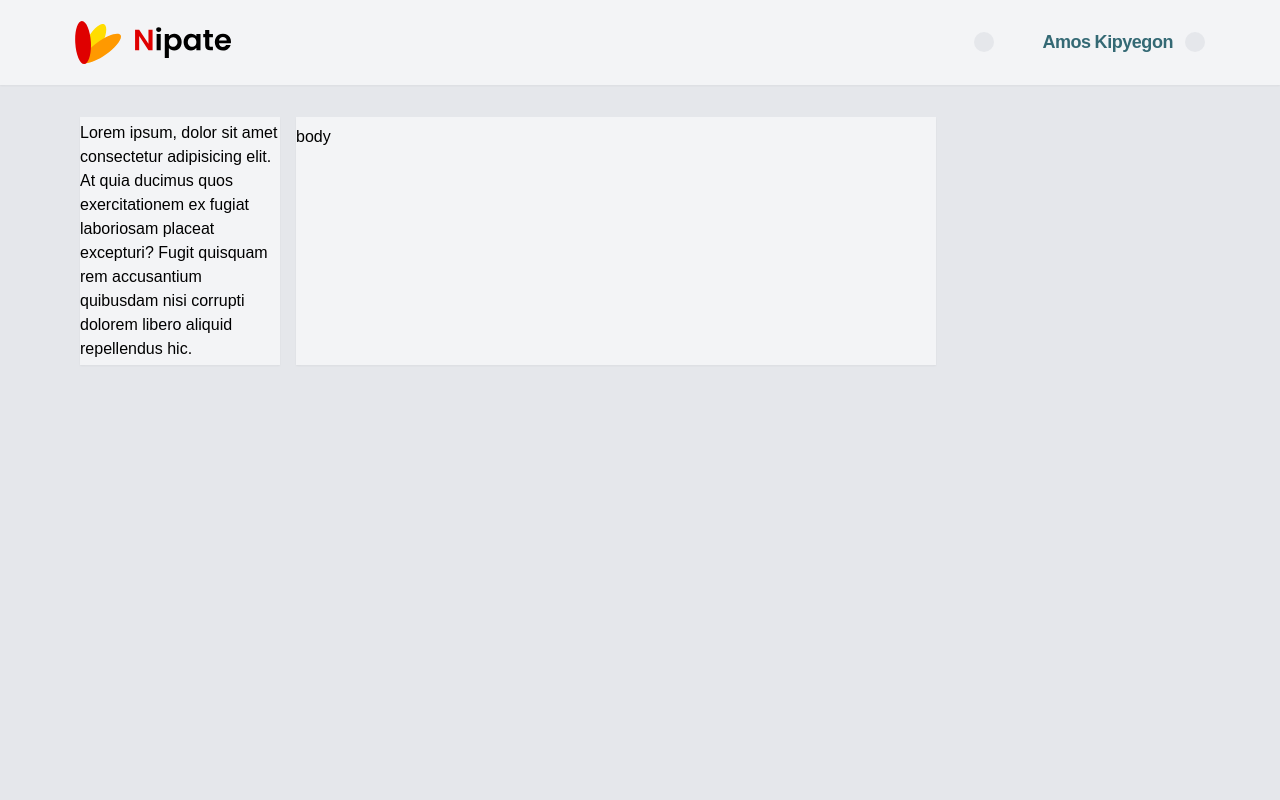
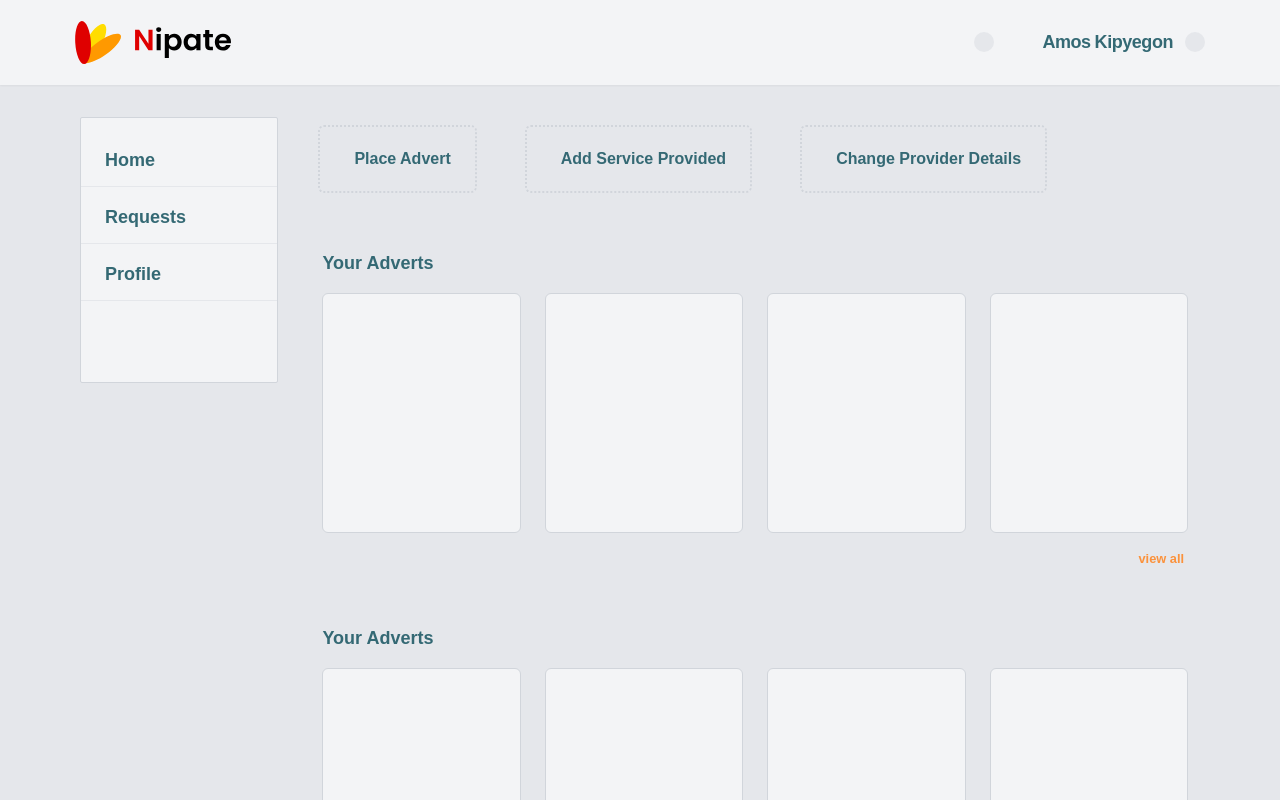
Before and after one commit to Amos-Ditto/NipateWebapp, a Vue app: page /account/me in a window 1280 px wide. Shown: the top 800 px of the page. Built offline with nearby package versions, Linux system fonts and the light colour scheme.

Commit message:
chore: Update Account view Design

```diff
--- a/src/App.vue
+++ b/src/App.vue
@@ -28,7 +28,7 @@ body {
   -webkit-text-size-adjust: 100%;
   -webkit-touch-callout: none;
   -webkit-tap-highlight-color: transparent;
-  @apply bg-gray-200;
+  @apply bg-gray-200 text-[#346974];
 }
 
 .fade-enter-active,
--- /dev/null
+++ b/src/components/Layouts/ProviderAccountNav.vue
@@ -0,0 +1,30 @@
+<template>
+    <div class="top-bar-nav w-full flex flex-row items-center gap-x-12 px-2">
+        <router-link :to="{ name: 'User' }">
+            <div class="i-mdi-plus text-2xl"></div>
+            <span>Place Advert</span>
+        </router-link>
+        <router-link :to="{ name: 'User' }">
+            <div class="i-mdi-plus text-2xl"></div>
+            <span>Add Service Provided</span>
+        </router-link>
+        <router-link :to="{ name: 'User' }">
+            <div class="i-mdi-cog text-2xl"></div>
+            <span>Change Provider Details</span>
+        </router-link>
+    </div>
+</template>
+
+<style scoped>
+
+.top-bar-nav a {
+    @apply py-5 px-6 border-dotted border-[2px] border-gray-300 rounded-md
+        flex flex-row gap-x-2.5 items-center text-[#346974] hover:shadow
+        hover:text-steelblue transition-all duration-300;
+}
+
+.top-bar-nav a span {
+    @apply text-base font-bold;
+}
+
+</style>
--- a/src/views/Account.vue
+++ b/src/views/Account.vue
@@ -1,12 +1,14 @@
 <script setup lang="ts">
 import AccountTopBar from '../components/Layouts/AccountTopBar.vue';
+import MainFooter from '../components/Layouts/MainFooter.vue';
 
 
 </script>
 
 <template>
     <main class="w-full flex flex-col">
-        <account-top-bar />
+        <account-top-bar class="sticky top-0 z-20" />
         <router-view ></router-view>
+        <main-footer />
     </main>
 </template>
--- a/src/views/Accounts/UserAccount.vue
+++ b/src/views/Accounts/UserAccount.vue
@@ -1,12 +1,72 @@
+<script setup lang="ts">
+import ProviderAccountNav from '../../components/Layouts/ProviderAccountNav.vue';
+
+
+</script>
 <template>
     <section class="w-full py-8 px-[8px] lg:px-[80px] transition-pad duration-300">
-        <div class="main-section w-full flex flex-row gap-x-4">
-            <nav class="side-bar w-[200px] py-1 bg-gray-100 shadow-sm">
-                Lorem ipsum, dolor sit amet consectetur adipisicing elit. At quia ducimus quos exercitationem ex fugiat laboriosam placeat excepturi? Fugit quisquam rem accusantium quibusdam nisi corrupti dolorem libero aliquid repellendus hic.
+        <div class="main-section w-full grid grid-cols-5 grid-rows-3 gap-x-8">
+            <nav class="side-bar col-span-1 py-4 bg-gray-100 flex flex-col rounded-sm border border-gray-300">
+                <ul class="w-full flex flex-col gap-y-1">
+                    <li>
+                        <router-link :to="{ name: 'User' }">
+                            <div class="i-mdi-home-outline text-2xl text-[#346974]"></div>
+                            <span class="text-lg font-bold text-[#346974]">Home</span>
+                        </router-link>
+                    </li>
+                    <li>
+                        <router-link :to="{ name: 'User' }">
+                            <div class="i-mdi-text-box text-2xl text-[#346974]"></div>
+                            <span class="text-lg font-bold text-[#346974]">Requests</span>
+                        </router-link>
+                    </li>
+                    <li>
+                        <router-link :to="{ name: 'User' }">
+                            <div class="i-mdi-account-outline text-2xl text-[#346974]"></div>
+                            <span class="text-lg font-bold text-[#346974]">Profile</span>
+                        </router-link>
+                    </li>
+                </ul>
             </nav>
-            <div class="body-section bg-gray-100 shadow-sm py-2 w-[50vw]">
-                body
+            <div class="body-section col-span-4 row-span-3 py-2 flex flex-col gap-y-4">
+                <!-- Body NavBar -->
+                <ProviderAccountNav />
+                <div class="w-full flex flex-col gap-y-4 pt-10 px-3">
+                    <h3 class="text-lg capitalize font-bold">your adverts</h3>
+                    <div class="a-container grid grid-cols-4 gap-x-6">
+                        <div class="ad-card"></div>
+                        <div class="ad-card"></div>
+                        <div class="ad-card"></div>
+                        <div class="ad-card"></div>
+                    </div>
+                    <div class="list-all w-full flex items-center justify-end px-1">
+                        <small class="text-orange-400 hover:text-orange-500 font-bold transition-colors cursor-pointer">view all</small>
+                    </div>
+                </div>
+                <div class="w-full flex flex-col gap-y-4 pt-10 px-3">
+                    <h3 class="text-lg capitalize font-bold">your adverts</h3>
+                    <div class="a-container grid grid-cols-4 gap-x-6">
+                        <div class="ad-card"></div>
+                        <div class="ad-card"></div>
+                        <div class="ad-card"></div>
+                        <div class="ad-card"></div>
+                    </div>
+                </div>
             </div>
         </div>
     </section>
 </template>
+
+<style scoped>
+
+nav ul li {
+    @apply flex items-center cursor-pointer border-b border-gray-200;
+}
+nav ul li a {
+    @apply flex flex-row items-center gap-x-3 py-3 px-3 hover:bg-gray-200 w-full h-full transition-colors;
+}
+
+.a-container .ad-card {
+    @apply min-h-[15rem] bg-gray-100 rounded-md border border-gray-300;
+}
+</style>
```
